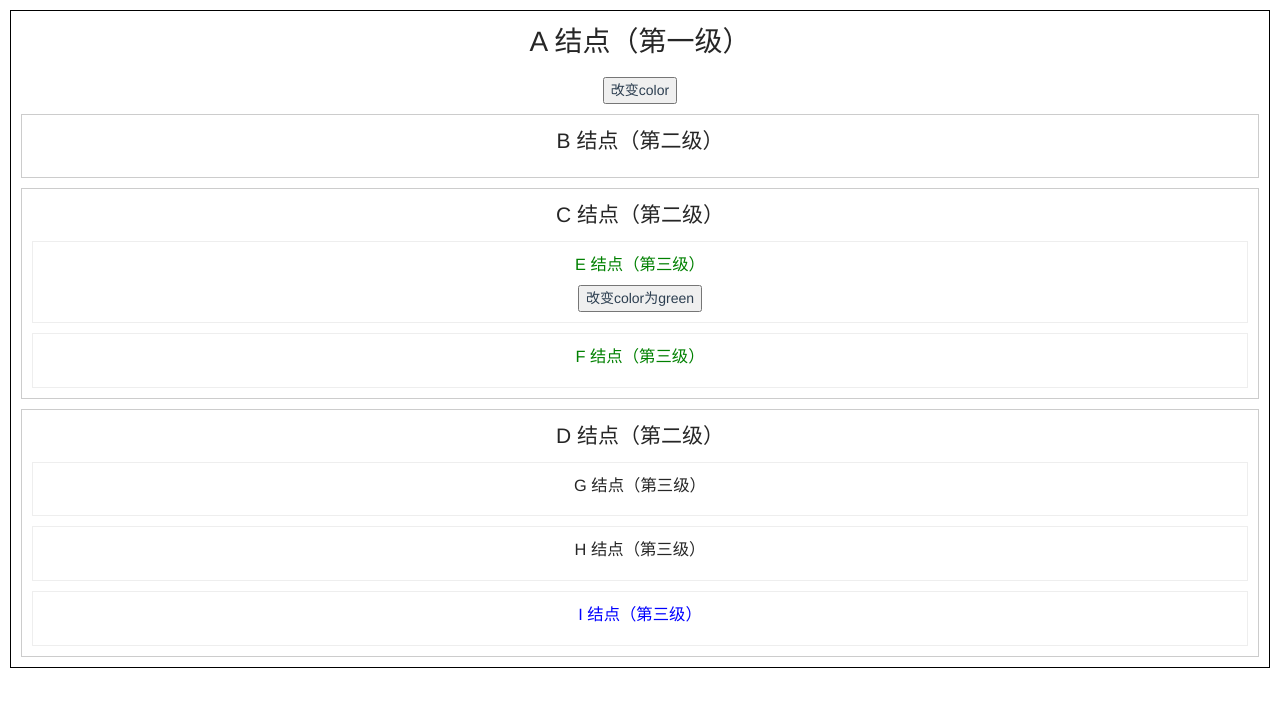
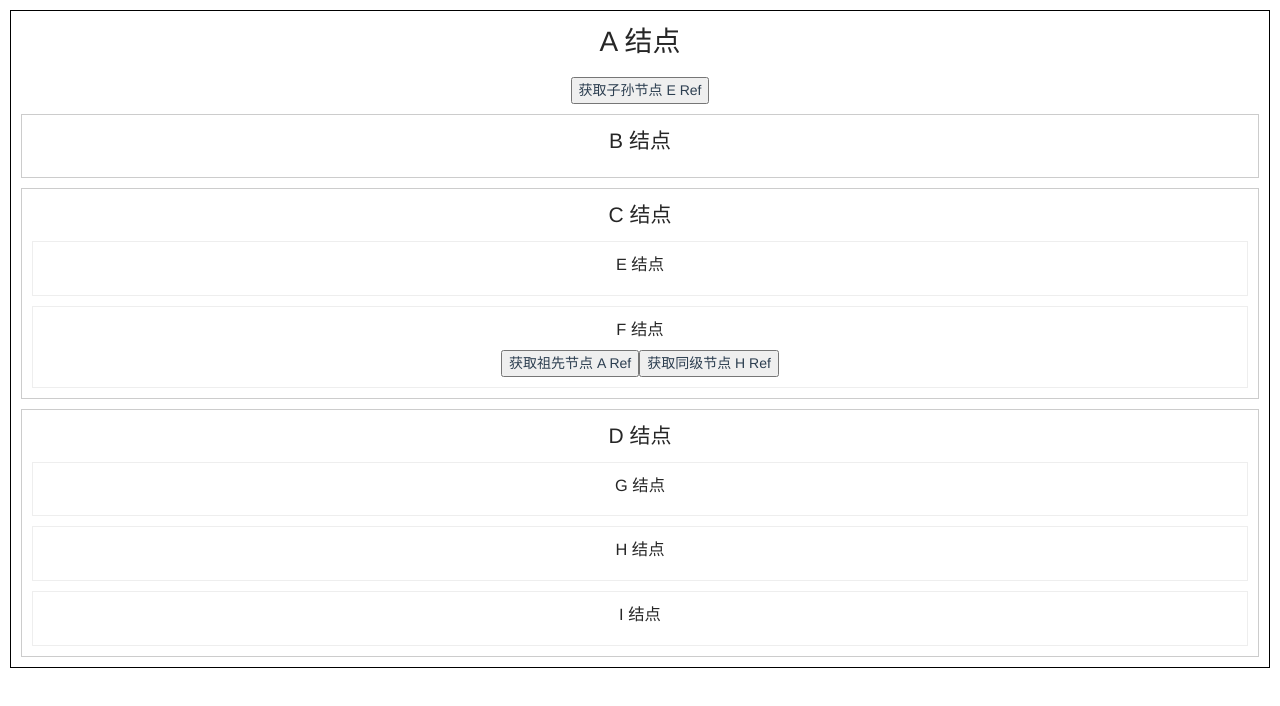
Before and after one commit to kaimo313/vue-development-practice, a Vue app in the folder vue-demo/: page / in a window 1280 px wide. Shown: the top 706 px of the page. Built offline with nearby package versions, Linux system fonts and the light colour scheme.

Commit message:
feat：demo13：如何优雅地获取跨层级组件实例（拒绝递归）

```diff
--- a/vue-demo/src/App2.vue
+++ b/vue-demo/src/App2.vue
@@ -1,16 +1,16 @@
 <template>
     <div id="app">
-        <demo-12></demo-12>
+        <demo></demo>
     </div>
 </template>
 
 <script>
-import demo12 from "./views/demo12/index.vue";
+import demo from "./views/demo13/index.vue";
 
 export default {
     name: "App",
     components: {
-        demo12
+        demo
     },
 };
 </script>
--- /dev/null
+++ b/vue-demo/src/views/demo13/ChildrenA.vue
@@ -0,0 +1,47 @@
+<template>
+  <div class="border">
+    <h1>A 结点</h1>
+    <button @click="getHRef">获取子孙节点 E Ref</button>
+    <ChildrenB />
+    <ChildrenC />
+    <ChildrenD />
+  </div>
+</template>
+<script>
+import ChildrenB from "./ChildrenB";
+import ChildrenC from "./ChildrenC";
+import ChildrenD from "./ChildrenD";
+export default {
+  components: {
+    ChildrenB,
+    ChildrenC,
+    ChildrenD
+  },
+  provide() {
+    return {
+      setChildrenRef: (name, ref) => {
+        console.log("A 组件 setChildrenRef", name);
+        this[name] = ref;
+      },
+      getChildrenRef: name => {
+        console.log("A 组件 getChildrenRef", name);
+        return this[name];
+      },
+      getRef: () => {
+        console.log("A 组件 getRef");
+        return this;
+      }
+    };
+  },
+  data() {
+    return {
+      color: "blue"
+    };
+  },
+  methods: {
+    getHRef() {
+      console.log(this.childrenE);
+    }
+  }
+};
+</script>
--- /dev/null
+++ b/vue-demo/src/views/demo13/ChildrenB.vue
@@ -0,0 +1,5 @@
+<template functional>
+  <div class="border1">
+    <h2>B 结点</h2>
+  </div>
+</template>
--- /dev/null
+++ b/vue-demo/src/views/demo13/ChildrenC.vue
@@ -0,0 +1,17 @@
+<template>
+  <div class="border1">
+    <h2>C 结点</h2>
+    <ChildrenE />
+    <ChildrenF />
+  </div>
+</template>
+<script>
+import ChildrenE from "./ChildrenE";
+import ChildrenF from "./ChildrenF";
+export default {
+  components: {
+    ChildrenE,
+    ChildrenF
+  }
+};
+</script>
--- /dev/null
+++ b/vue-demo/src/views/demo13/ChildrenD.vue
@@ -0,0 +1,25 @@
+<template>
+  <div class="border1">
+    <h2>D 结点</h2>
+    <ChildrenG />
+    <ChildrenH v-ant-ref="c => setChildrenRef('childrenH', c)" />
+    <ChildrenI />
+  </div>
+</template>
+<script>
+import ChildrenG from "./ChildrenG";
+import ChildrenH from "./ChildrenH";
+import ChildrenI from "./ChildrenI";
+export default {
+  components: {
+    ChildrenG,
+    ChildrenH,
+    ChildrenI
+  },
+  inject: {
+    setChildrenRef: {
+      default: () => {}
+    }
+  }
+};
+</script>
--- /dev/null
+++ b/vue-demo/src/views/demo13/ChildrenE.vue
@@ -0,0 +1,17 @@
+<template>
+  <div class="border2">
+    <h3 v-ant-ref="c => setChildrenRef('childrenE', c)">
+      E 结点
+    </h3>
+  </div>
+</template>
+<script>
+export default {
+  components: {},
+  inject: {
+    setChildrenRef: {
+      default: () => {}
+    }
+  }
+};
+</script>
--- /dev/null
+++ b/vue-demo/src/views/demo13/ChildrenF.vue
@@ -0,0 +1,30 @@
+<template>
+  <div class="border2">
+    <h3>F 结点</h3>
+    <button @click="getARef">获取祖先节点 A Ref</button>
+    <button @click="getHRef">获取同级节点 H Ref</button>
+  </div>
+</template>
+<script>
+export default {
+  components: {},
+  inject: {
+    getParentRef: {
+      from: "getRef",
+      default: () => {}
+    },
+    getParentChildrenRef: {
+      from: "getChildrenRef",
+      default: () => {}
+    }
+  },
+  methods: {
+    getARef() {
+      console.log(this.getParentRef());
+    },
+    getHRef() {
+      console.log(this.getParentChildrenRef("childrenH"));
+    }
+  }
+};
+</script>
--- /dev/null
+++ b/vue-demo/src/views/demo13/ChildrenG.vue
@@ -0,0 +1,8 @@
+<template>
+  <div class="border2">
+    <h3>G 结点</h3>
+  </div>
+</template>
+<script>
+export default {};
+</script>
--- /dev/null
+++ b/vue-demo/src/views/demo13/ChildrenH.vue
@@ -0,0 +1,8 @@
+<template>
+  <div class="border2">
+    <h3>H 结点</h3>
+  </div>
+</template>
+<script>
+export default {};
+</script>
--- /dev/null
+++ b/vue-demo/src/views/demo13/ChildrenI.vue
@@ -0,0 +1,14 @@
+<template functional>
+  <div class="border2">
+    <h3 :style="{ color: injections.theme.color }">I 结点</h3>
+  </div>
+</template>
+<script>
+export default {
+  inject: {
+    theme: {
+      default: () => ({})
+    }
+  }
+};
+</script>
--- /dev/null
+++ b/vue-demo/src/views/demo13/index.vue
@@ -0,0 +1,28 @@
+<template>
+  <div>
+    <ChildrenA />
+  </div>
+</template>
+<script>
+import ChildrenA from "./ChildrenA";
+export default {
+  components: {
+    ChildrenA
+  }
+};
+</script>
+<style>
+.border,
+.border1,
+.border2 {
+  border: 1px solid #000;
+  padding: 10px 0;
+  margin: 10px 10px 0;
+}
+.border1 {
+  border-color: #ccc;
+}
+.border2 {
+  border-color: #eee;
+}
+</style>
```
